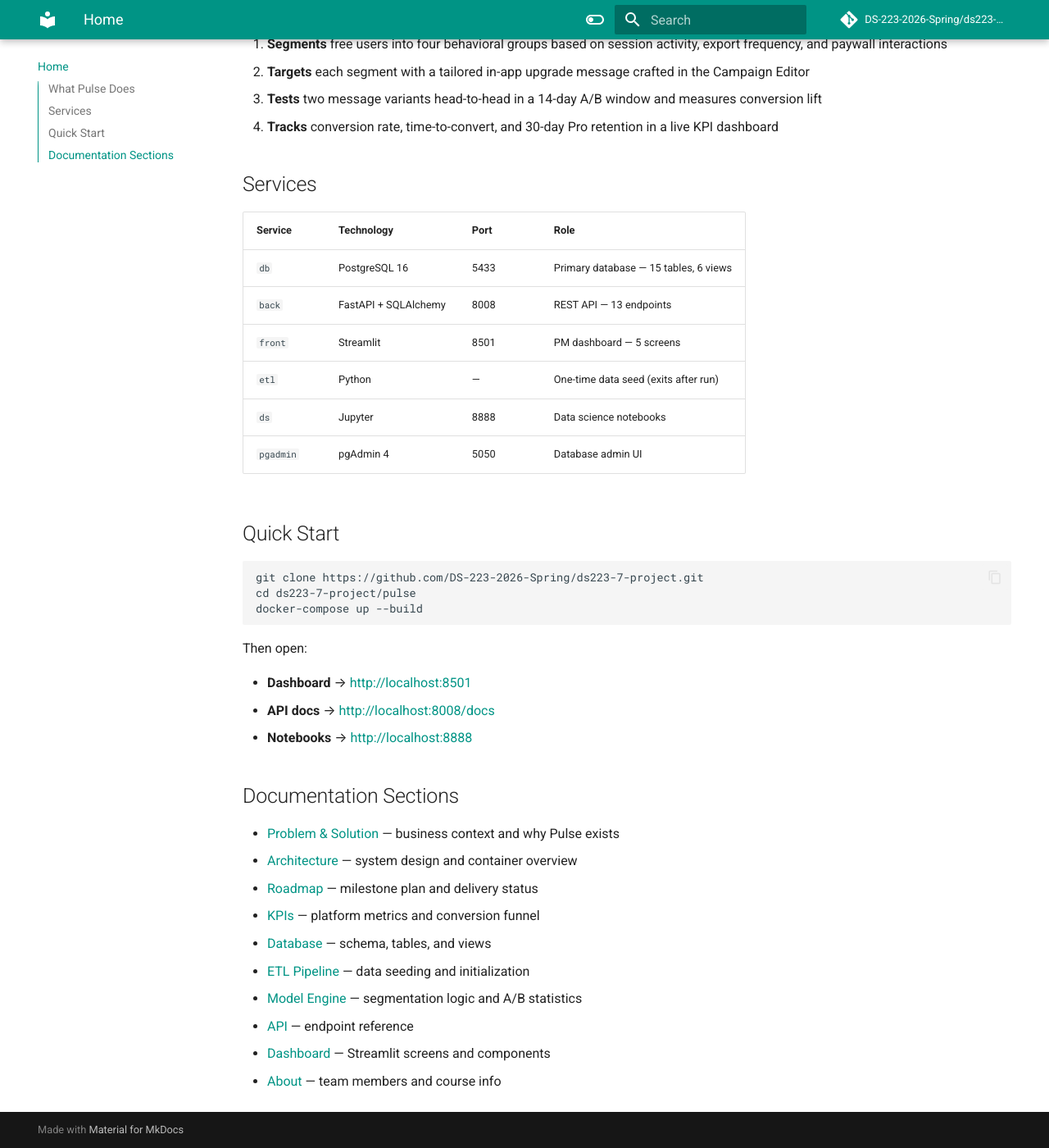
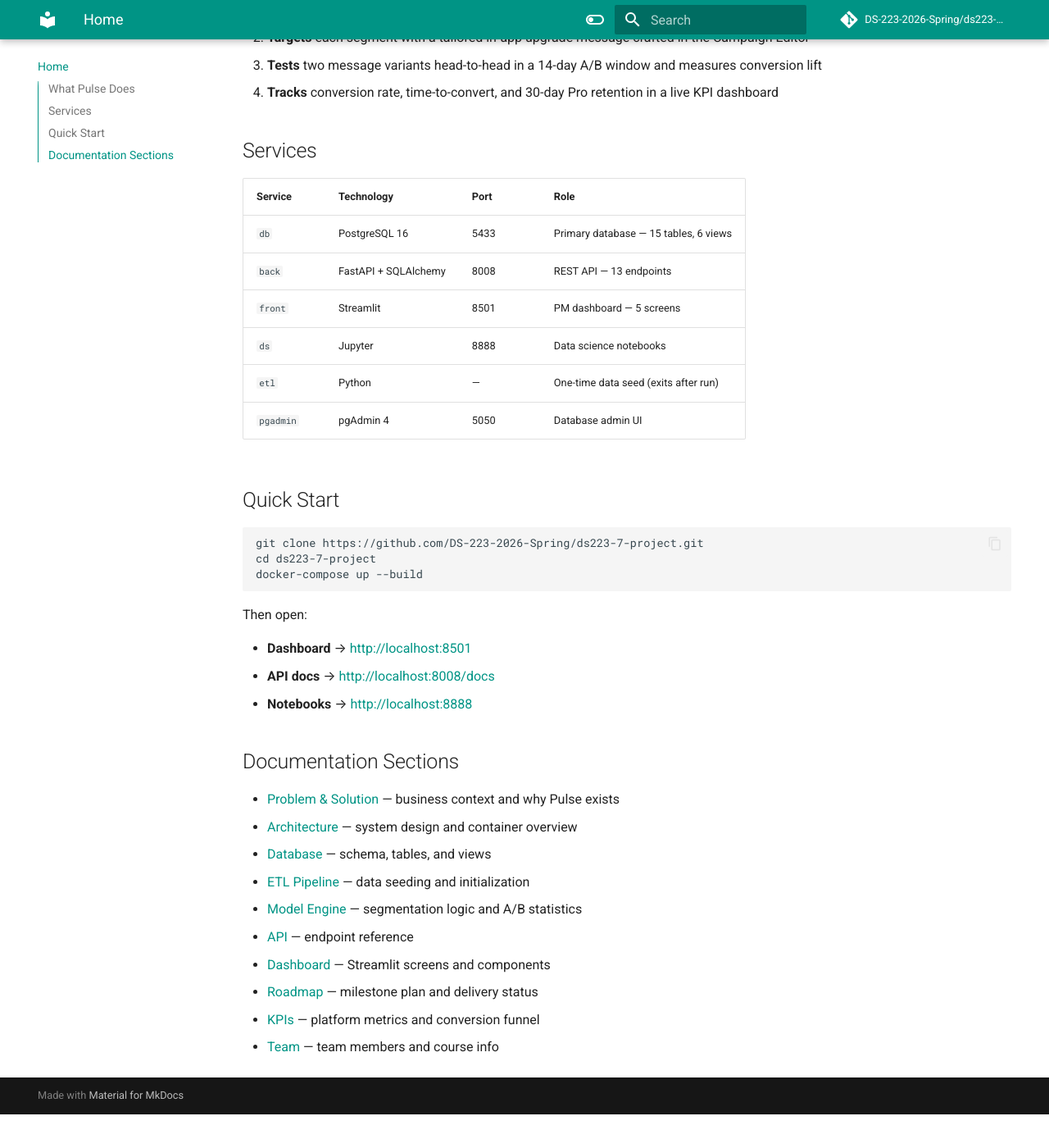
Before and after one commit to DS-223-2026-Spring/ds223-7-project, an MkDocs documentation site: the page built from docs/pages/index.md, in a window 1280 px wide and 1400 px high, scrolled down 446 px. Shown: the whole window at 82% size. Built offline with MkDocs 1.6.1 and Material for MkDocs 9.7.7, drawn with Linux system fonts in a browser that asks for light colours; comment, search, counter and statistics services are not loaded; after the commit the page ends 1805 px from its top, so only the background shows below that.

Commit message:
docs: flatten docs structure and update all info files
- docs/pages/: remove all subdirectories (overview/, database/, etl/,
  model/, api/, dashboard/, about/) — all content moved to flat files
  at the same level as index.md
- mkdocs.yml: update nav to match new flat structure
- docs/pages/index.md: fix all internal links to flat paths, add ds service
- README.md: add ds (Jupyter :8888) to architecture diagram and service
  table, add docs site URL, note auto-deploy on push to main

Co-Authored-By: Claude Sonnet 4.6 <noreply@anthropic.com>

````diff
--- a/docs/pages/index.md
+++ b/docs/pages/index.md
@@ -7,8 +7,6 @@
 **Pulse** is a behavioral segmentation and A/B testing platform built for **Armat**, an Armenian writing SaaS, to convert free-tier users to paid Pro subscribers.
 
 ## What Pulse Does
-
-Pulse gives the Armat PM team everything they need to run data-driven upgrade campaigns:
 
 1. **Segments** free users into four behavioral groups based on session activity, export frequency, and paywall interactions
 2. **Targets** each segment with a tailored in-app upgrade message crafted in the Campaign Editor
@@ -22,15 +20,15 @@ Pulse gives the Armat PM team everything they need to run data-driven upgrade ca
 | `db` | PostgreSQL 16 | 5433 | Primary database — 15 tables, 6 views |
 | `back` | FastAPI + SQLAlchemy | 8008 | REST API — 13 endpoints |
 | `front` | Streamlit | 8501 | PM dashboard — 5 screens |
+| `ds` | Jupyter | 8888 | Data science notebooks |
 | `etl` | Python | — | One-time data seed (exits after run) |
-| `ds` | Jupyter | 8888 | Data science notebooks |
 | `pgadmin` | pgAdmin 4 | 5050 | Database admin UI |
 
 ## Quick Start
 
 ```bash
 git clone https://github.com/DS-223-2026-Spring/ds223-7-project.git
-cd ds223-7-project/pulse
+cd ds223-7-project
 docker-compose up --build
 ```
 
@@ -42,13 +40,13 @@ Then open:
 
 ## Documentation Sections
 
-- [Problem & Solution](overview/problem.md) — business context and why Pulse exists
-- [Architecture](overview/architecture.md) — system design and container overview
-- [Roadmap](overview/roadmap.md) — milestone plan and delivery status
-- [KPIs](overview/kpis.md) — platform metrics and conversion funnel
-- [Database](database/index.md) — schema, tables, and views
-- [ETL Pipeline](etl/index.md) — data seeding and initialization
-- [Model Engine](model/index.md) — segmentation logic and A/B statistics
-- [API](api/index.md) — endpoint reference
-- [Dashboard](dashboard/index.md) — Streamlit screens and components
-- [About](about/team.md) — team members and course info
+- [Problem & Solution](problem.md) — business context and why Pulse exists
+- [Architecture](architecture.md) — system design and container overview
+- [Database](database.md) — schema, tables, and views
+- [ETL Pipeline](etl.md) — data seeding and initialization
+- [Model Engine](model.md) — segmentation logic and A/B statistics
+- [API](api.md) — endpoint reference
+- [Dashboard](dashboard.md) — Streamlit screens and components
+- [Roadmap](roadmap.md) — milestone plan and delivery status
+- [KPIs](kpis.md) — platform metrics and conversion funnel
+- [Team](team.md) — team members and course info
--- a/mkdocs.yml
+++ b/mkdocs.yml
@@ -41,14 +41,13 @@ plugins:
 
 nav:
   - Home: index.md
-  - Overview:
-      - Problem & Solution: overview/problem.md
-      - Architecture: overview/architecture.md
-      - Roadmap: overview/roadmap.md
-      - KPIs: overview/kpis.md
-  - Database: database/index.md
-  - ETL Pipeline: etl/index.md
-  - Model Engine: model/index.md
-  - API: api/index.md
-  - Dashboard: dashboard/index.md
-  - About: about/team.md
+  - Problem & Solution: problem.md
+  - Architecture: architecture.md
+  - Database: database.md
+  - ETL Pipeline: etl.md
+  - Model Engine: model.md
+  - API: api.md
+  - Dashboard: dashboard.md
+  - Roadmap: roadmap.md
+  - KPIs: kpis.md
+  - Team: team.md
````
Also changed, not shown: README.md (+10 -3 lines), docs/pages/api.md (renamed from docs/pages/api/index.md), docs/pages/architecture.md (renamed from docs/pages/overview/architecture.md), docs/pages/dashboard.md (renamed from docs/pages/dashboard/index.md), docs/pages/database.md (renamed from docs/pages/database/index.md), docs/pages/etl.md (renamed from docs/pages/etl/index.md), docs/pages/kpis.md (renamed from docs/pages/overview/kpis.md), docs/pages/model.md (renamed from docs/pages/model/index.md), docs/pages/problem.md (renamed from docs/pages/overview/problem.md), docs/pages/roadmap.md (renamed from docs/pages/overview/roadmap.md), docs/pages/team.md (renamed from docs/pages/about/team.md), 1 other file.
